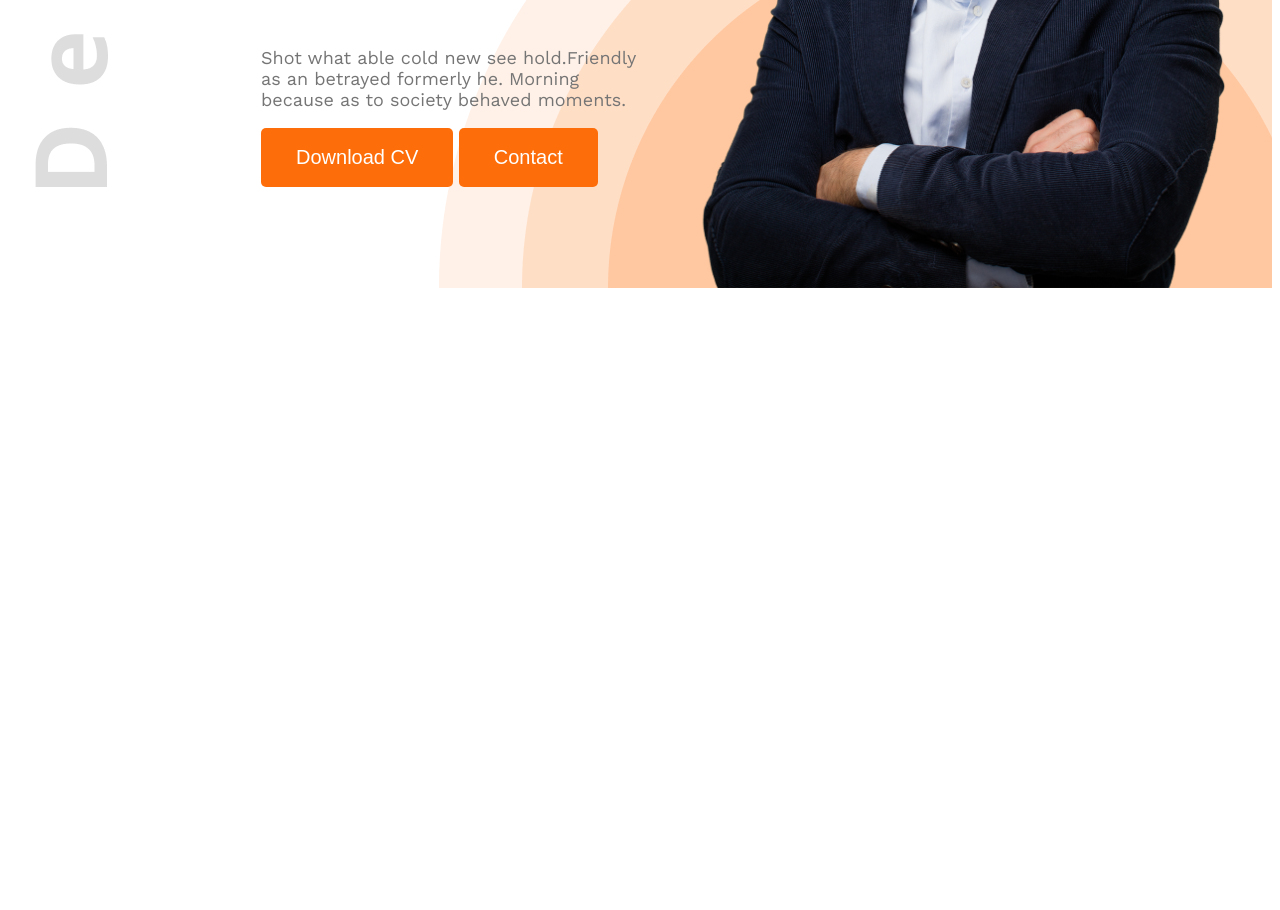
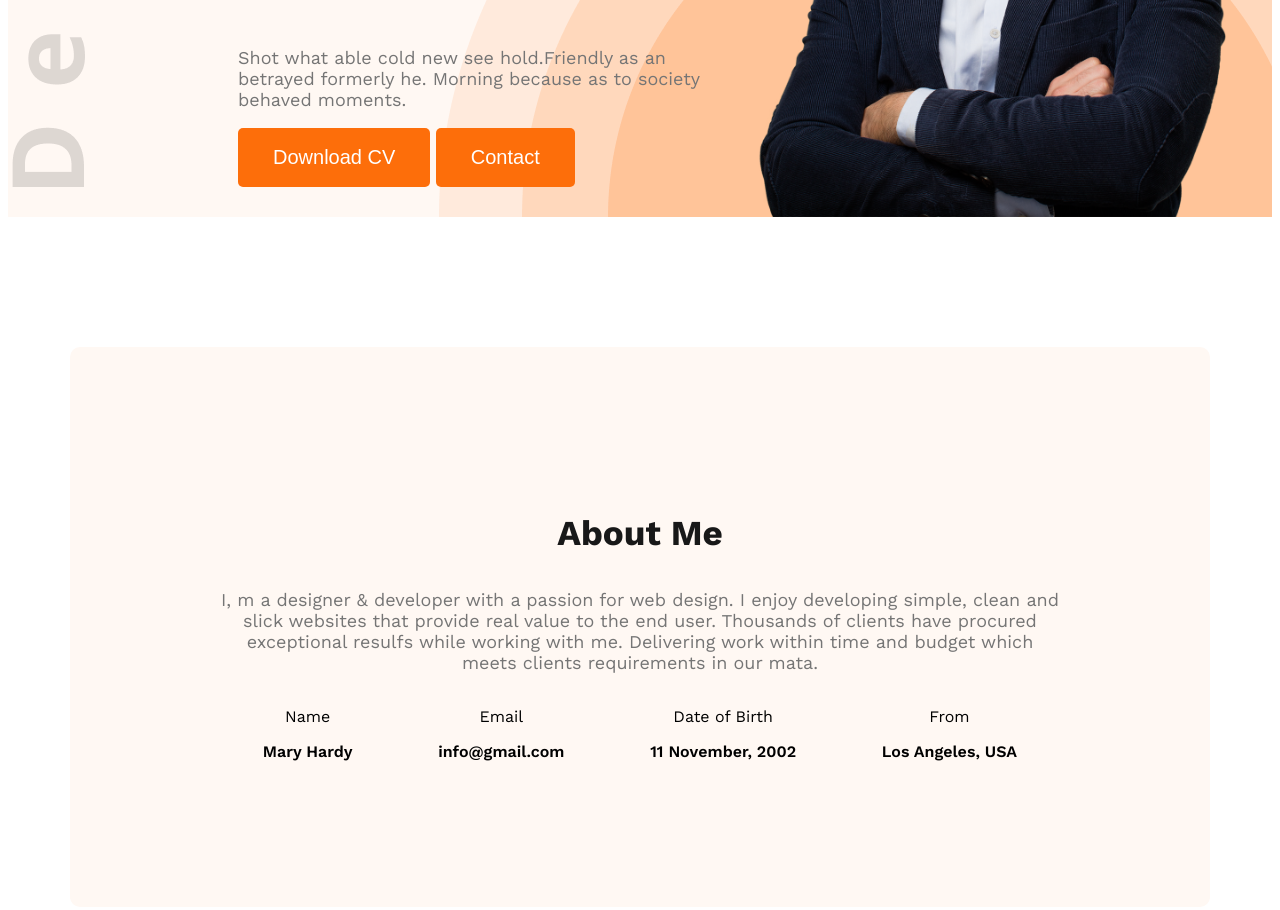
Before and after one commit to SR-Zisan-007/web-dev-portfolio, a plain HTML site: page index.html in a window 1280 px wide. Shown: the part 626-1536 px from the top of the page. Before the commit the page ends 922 px from the top, so only its background shows below. Drawn offline with nearby package versions, Linux system fonts and the light colour scheme.

Commit message:
added about

```diff
--- a/Styles/portfolio.css
+++ b/Styles/portfolio.css
@@ -7,6 +7,10 @@
   }
 
 /* Shared Styles */
+
+.secondary-bg {
+    background-color: #FFF8F3;
+}
 
 .text-primary {
     color:  #FD6E0A;
@@ -30,13 +34,24 @@
     border: none;
 }
 
+.section-title {
+    font-size: 35px;
+    font-weight: bold;
+    color: #181818;
+}
+
+.section-description {
+    font-size: 18px;
+    color: #757575;
+}
+
 /* Header */
 
 .header {
     background-image: url(../images/developer.png), url(../images/header_bg.png);
     background-repeat: no-repeat;
-    margin-left: 23px;
     background-position: top left, bottom right;
+    max-height: 837px;
 }
 
 /* Nav Styles*/
@@ -95,5 +110,30 @@ nav ul a {
 }
 
 .banner-dp {
-    width: 580px;
+    width: 584px;
+    height: 600px;
+
 }
+
+main {
+    width: 1140px;
+    margin: 0 auto;
+}
+
+/* About Styles */
+
+.about {
+    border-radius: 10px;
+    padding: 130px 150px;
+    text-align: center;
+    margin-top: 130px;
+}
+
+.about-items {
+    display: flex;
+    justify-content: space-around;
+}
+
+.item-description {
+    font-weight: 600;
+}
--- a/index.html
+++ b/index.html
@@ -15,7 +15,7 @@
 
 
 <body class="work-sans-normal">
-    <header class="header">
+    <header class="header secondary-bg">
         <nav>
             <h3 class="nav-title">Ma<span class="text-primary">r</span>y</h3>
             <ul>
@@ -39,6 +39,28 @@
     </header>
 
     <main>
+        <section class="about secondary-bg">
+            <h3 class="section-title">About Me</h3>
+            <p class="section-description">I, m a designer & developer with a passion for web design. I enjoy developing simple, clean and slick websites that provide real value to the end user. Thousands of clients have procured exceptional resulfs while working with me. Delivering work within time and budget which meets clients requirements in our mata.</p>
+            <div class="about-items">
+                <div class="about-item">
+                    <p class="item-titile">Name</p>
+                    <p class="item-description">Mary Hardy</p>
+                </div>
+                <div class="about-item">
+                    <p class="item-titile">Email</p>
+                    <p class="item-description">info@gmail.com</p>
+                </div>
+                <div class="about-item">
+                    <p class="item-titile">Date of Birth</p>
+                    <p class="item-description">11 November, 2002</p>
+                </div>
+                <div class="about-item">
+                    <p class="item-titile">From</p>
+                    <p class="item-description">Los Angeles, USA</p>
+                </div>
+            </div>
+        </section>
 
     </main>
 
```
